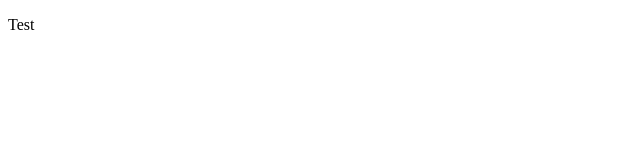
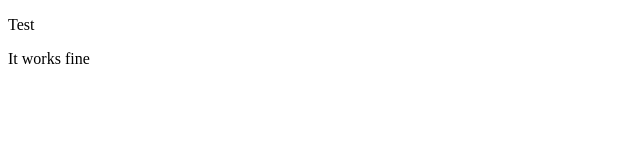
Before and after one commit to Estifcode/Group2-Practice, a plain HTML site: page index.html in a window 1280 px wide. Shown: the full height of the page, 0-640 px from the left. Drawn offline with Linux system fonts and the light colour scheme.

Commit message:
p tag added

```diff
--- a/index.html
+++ b/index.html
@@ -8,5 +8,6 @@
 </head>
 <body>
     <p>Test</p>
+    <p>It works fine</p>
 </body>
 </html>
```
